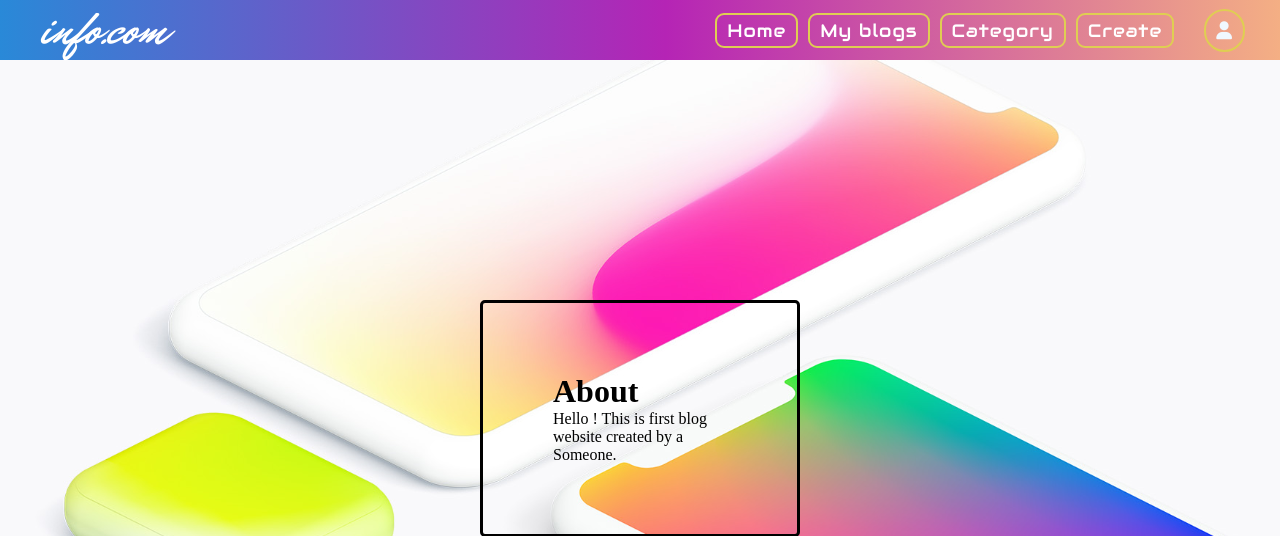
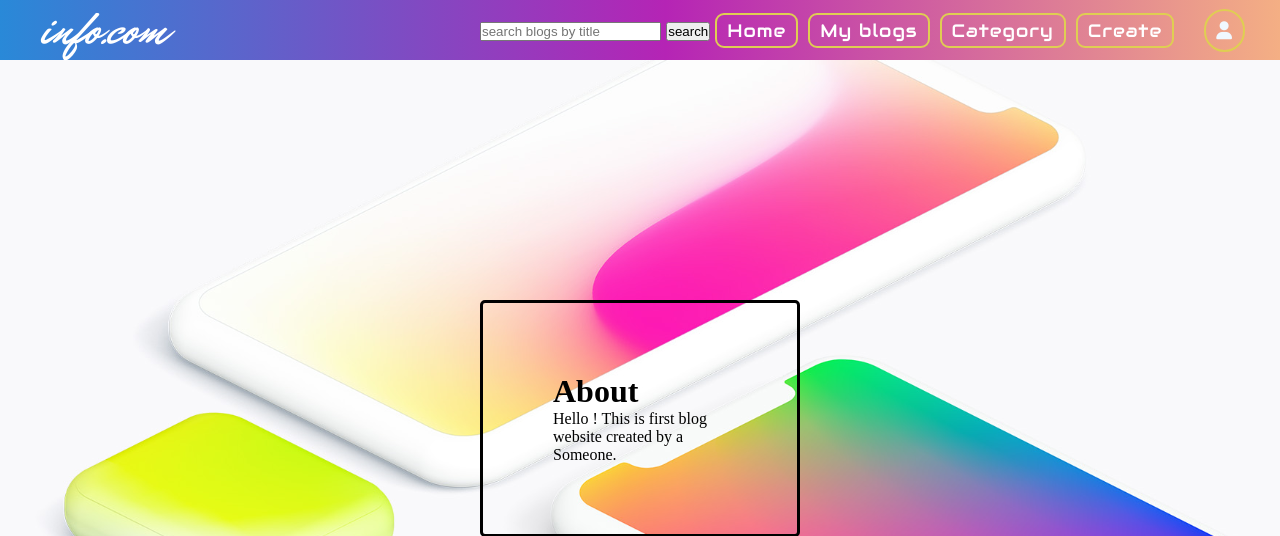
Before and after one commit to lugnitdgp/GSOC-HEAT-Blog_Site, a Django app: page /about in a window 1280 px wide. Shown: the top 536 px of the page. Run offline with Django 4.2, Linux system fonts and the light colour scheme; a user stored in the database is signed in; parts of the project's set-up code (start-up, migrations or seed data) failed here and were passed over; some libraries are stand-ins or nearby versions.

Commit message:
Update base.html

```diff
--- a/blog/templates/base.html
+++ b/blog/templates/base.html
@@ -23,6 +23,17 @@
 
             <!-- <li><a href="/contact"><i class="fa-solid fa-message-quote"></i>Contact</a></li> -->
             <!-- <li><a href="/about">About</a></li> -->
+            {% if user.is_authenticated %}
+                <form action="{% url 'search' %}" method="post">
+                    {% csrf_token %}
+                    <div class="input-group">
+                        <div class="form-outline">
+                            <input type="search" id="form1" name="title_1" class="form-control" placeholder="search blogs by title">
+                            <button type="submit" class="btn btn-primary">search</button>
+                        </div>
+                    </div>
+                </form>
+            {% endif %}
             {% if user.is_authenticated %}<li><a href="{%url 'home'%}">Home</a></li>{% endif %}
             {% if user.is_authenticated %}<li><a href="/myblogs">My blogs</a></li>{% endif %}
             <li><a href="#">Category</a>
```
